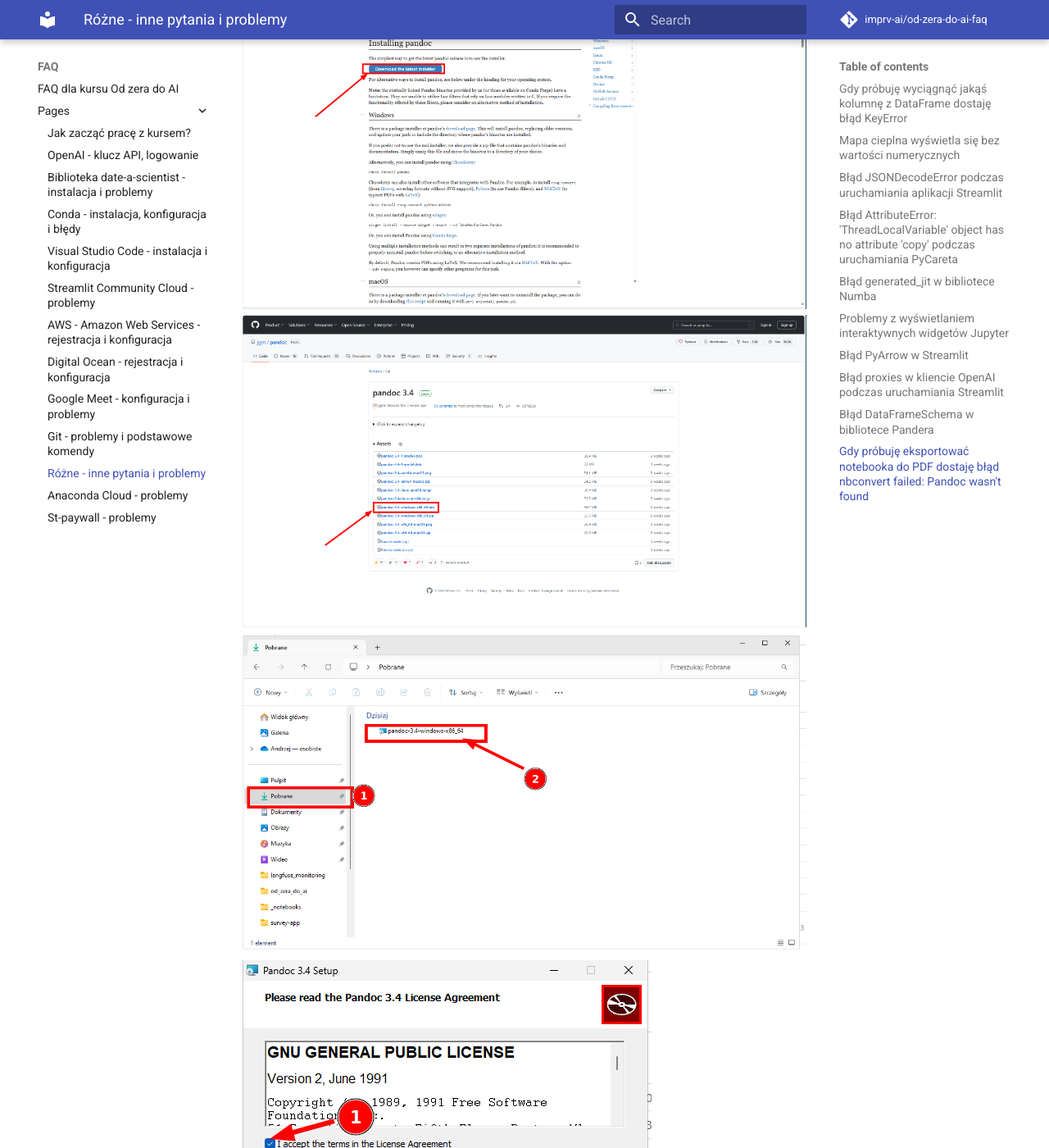
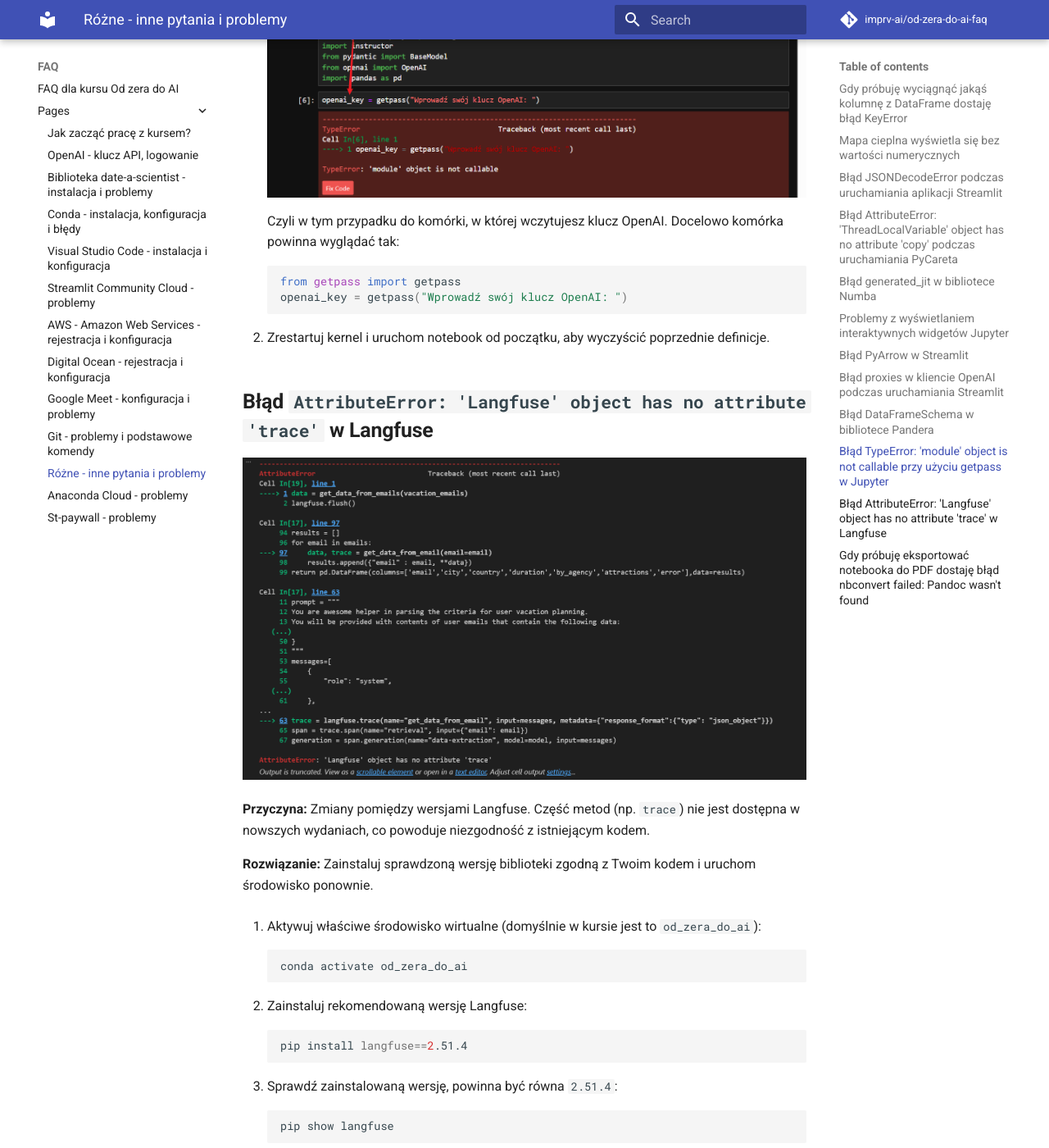
Before and after one commit to imprv-ai/od-zera-do-ai-faq, an MkDocs documentation site: the page built from docs/pages/11_misc.md, in a window 1280 px wide and 1400 px high, scrolled down 13377 px. Shown: the whole window at 82% size. Built offline with MkDocs 1.6.1 and Material for MkDocs 9.7.7, drawn with Linux system fonts in a browser that asks for light colours; comment, search, counter and statistics services are not loaded; some of the changed text lies outside the part shown.

Commit message:
Update section with new errors related to `getpass` and `Langfuse`

````diff
--- a/docs/pages/11_misc.md
+++ b/docs/pages/11_misc.md
@@ -310,6 +310,64 @@
 3. Zrestartuj kernel Jupyter lub uruchom ponownie aplikację.
 
 
+## **Błąd `TypeError: 'module' object is not callable` przy użyciu `getpass` w Jupyter**
+
+Problem pojawia się przy wczytywaniu np. klucza OpenAI w notebooku:
+
+```
+openai_key = getpass("Wprowadź swój klucz OpenAI: ")
+TypeError: 'module' object is not callable
+```
+
+![](./assets/getpassmodule_object_is_not_callable.png)
+
+**Przyczyna:** Prawdopodobnie kernel „gubi” import między komórkami — nazwa `getpass` dla modułu i funkcji jest taka sama i zostaje nadpisana przez moduł.
+
+**Rozwiązanie:**
+
+1. Przenieś import `getpass` do komórki, w której chcesz używać funkcji `getpass`.
+
+    ![](./assets/getpassmodule_object_is_not_callable_relocation.png)
+
+    Czyli w tym przypadku do komórki, w której wczytujesz klucz OpenAI. Docelowo komórka powinna wyglądać tak:
+
+    ```python
+    from getpass import getpass
+    openai_key = getpass("Wprowadź swój klucz OpenAI: ")
+    ```
+
+1. Zrestartuj kernel i uruchom notebook od początku, aby wyczyścić poprzednie definicje.
+
+## **Błąd `AttributeError: 'Langfuse' object has no attribute 'trace'` w Langfuse**
+
+![](./assets/langfuse__attributeerror_no_attribute_trace.png)
+
+
+**Przyczyna:** Zmiany pomiędzy wersjami Langfuse. Część metod (np. `trace`) nie jest dostępna w nowszych wydaniach, co powoduje niezgodność z istniejącym kodem.
+
+**Rozwiązanie:** Zainstaluj sprawdzoną wersję biblioteki zgodną z Twoim kodem i uruchom środowisko ponownie.
+
+1. Aktywuj właściwe środowisko wirtualne (domyślnie w kursie jest to `od_zera_do_ai`):
+
+    ```bash
+    conda activate od_zera_do_ai
+    ```
+
+1. Zainstaluj rekomendowaną wersję Langfuse:
+
+    ```bash
+    pip install langfuse==2.51.4
+    ```
+
+1. Sprawdź zainstalowaną wersję, powinna być równa `2.51.4`:
+
+    ```bash
+    pip show langfuse
+    ```
+
+1. Jeżeli wszystko jest ok, to zrestartuj kernel Jupyter/VS Code i uruchom ponownie notebook.
+
+
 ## **Gdy próbuję eksportować notebooka do PDF dostaję błąd `nbconvert failed: Pandoc wasn't found`**
 
 Jeżeli próbujesz wyeksportować notebooka do PDF i dostajesz błąd:
````
Also changed, not shown: docs/pages/assets/getpassmodule_object_is_not_callable.png (added), docs/pages/assets/getpassmodule_object_is_not_callable_relocation.png (added), docs/pages/assets/langfuse__attributeerror_no_attribute_trace.png (added).
